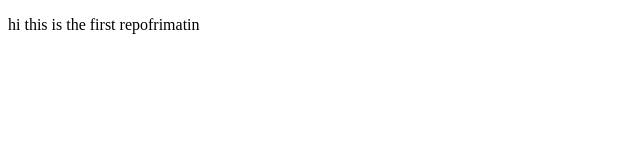
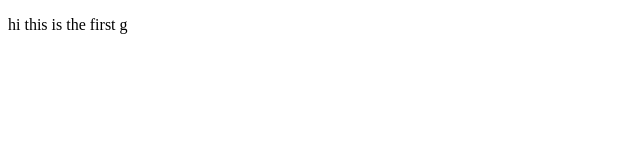
Before and after one commit to manish-12345678911/Delta-demo, a plain HTML site: page index.html in a window 1280 px wide. Shown: the full height of the page, 0-640 px from the left. Drawn offline with Linux system fonts and the light colour scheme.

Commit message:
new change

```diff
--- a/index.html
+++ b/index.html
@@ -6,6 +6,6 @@
     <title>Document</title>
 </head>
 <body>
-    <p>hi this is the first repofrimatin</p>
+    <p>hi this is the first g</p>
 </body>
 </html>
```
